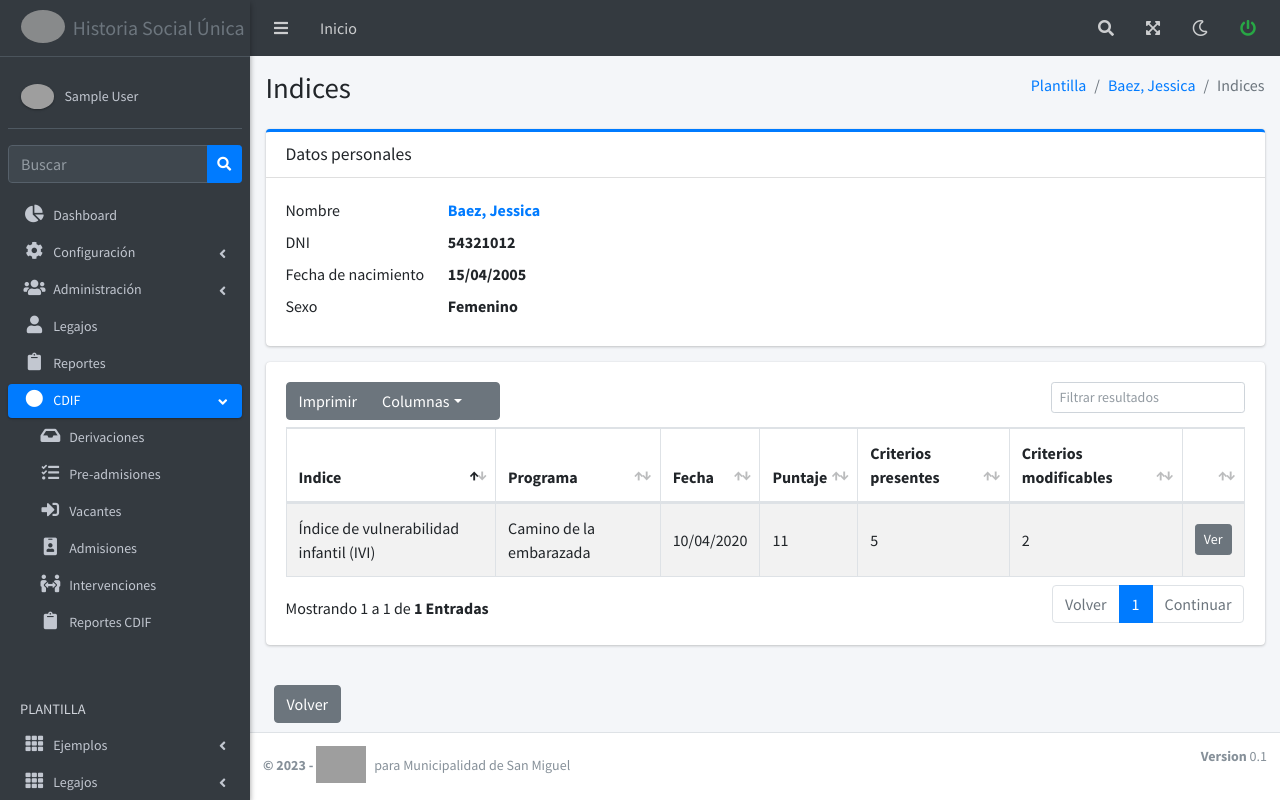
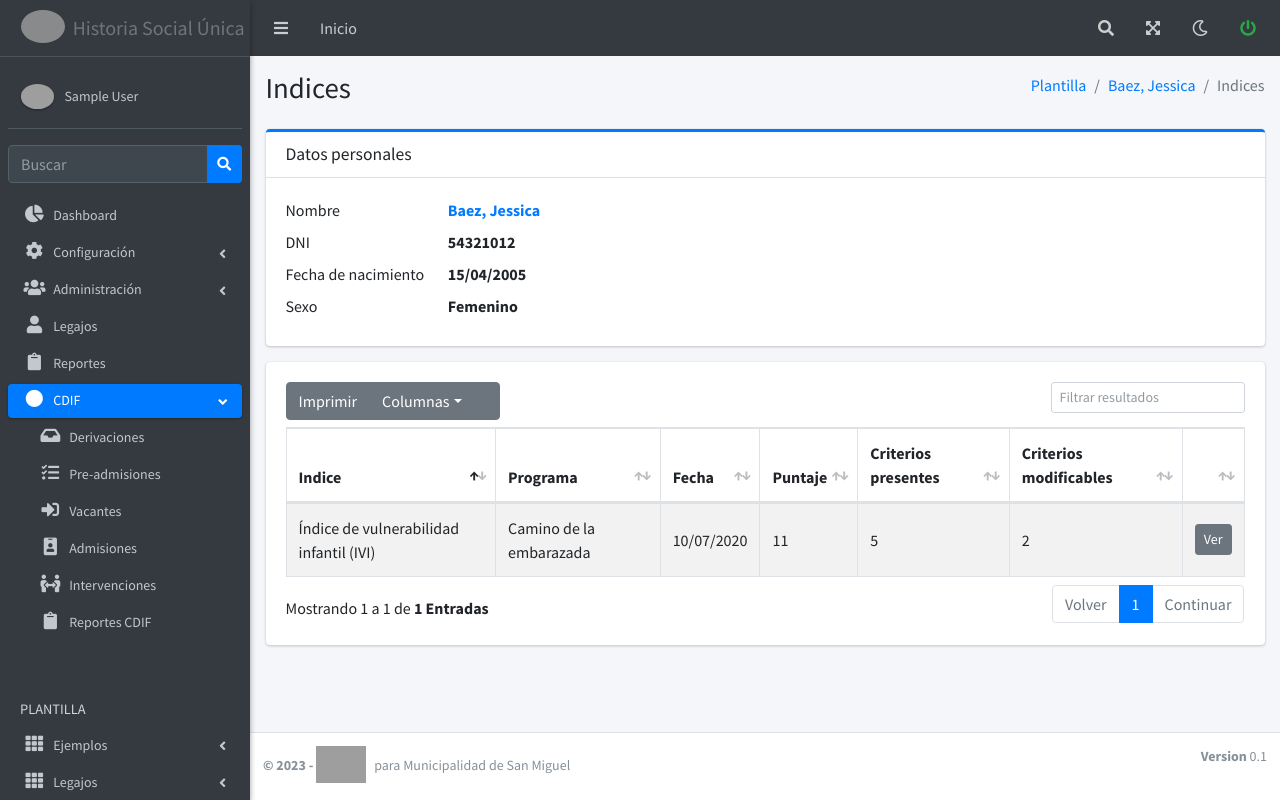
Before and after one commit to matias394/HSU-AGO, a Django app: page /plantilla/programas/indices in a window 1280 px wide. Run offline with Django 4.2, Linux system fonts and the light colour scheme; the visitor is signed in with stand-in values (Sample User, id 1); data that the repository does not hold is empty; parts of the project's set-up code (start-up, migrations or seed data) failed here and were passed over; some libraries are stand-ins or nearby versions; grey boxes are pictures that could not be loaded.

Commit message:
cambio de fechas en indices

```diff
--- a/Inicio/templates/Ejemplos/indices.html
+++ b/Inicio/templates/Ejemplos/indices.html
@@ -75,7 +75,7 @@ Indices
             <tr>
               <td> Índice de vulnerabilidad infantil (IVI) </td>
               <td>Camino de la embarazada</td>
-              <td>10/04/2020 </td>
+              <td>10/07/2020 </td>
               <td>11</td>
               <td>5</td>
               <td>2</td>
@@ -95,12 +95,12 @@ Indices
 </div>
 <!-- /.row -->
 
-
+<!--
 <div class="row mt-4 d-print-none">
   <div class="col-12 mx-2">
     <a href="{% url 'preadmisiones_list' %}" class="btn btn-secondary">Volver</a>
   </div>
-</div>
+</div>-->
 {% endblock %};
 
 {% block customJS %}
```
